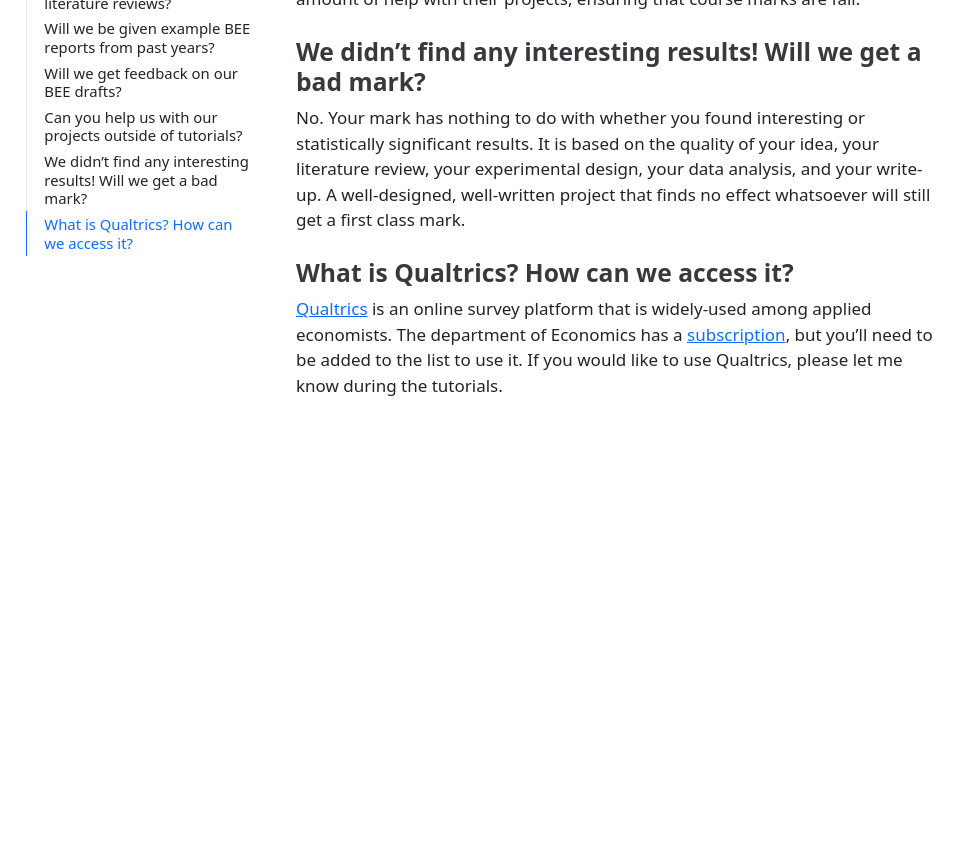
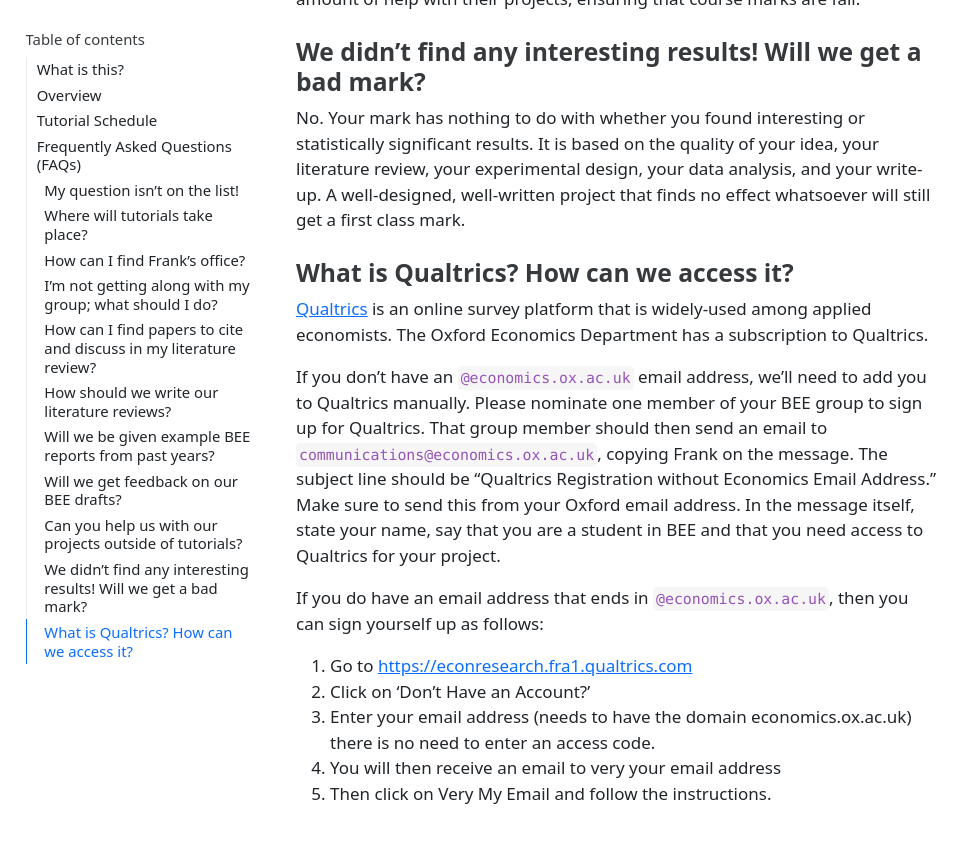
Before and after one commit to fditraglia/fditraglia.github.io, a Jekyll site: the page BEE.html, which Jekyll copies as it is, in a window 1280 px wide and 900 px high, scrolled down 4709 px. Shown: the top 843 px of the window, without its empty margins (0-973 px from the left). Built offline with Jekyll 4.4.1, drawn with Linux system fonts in a browser that asks for light colours; before the commit the page ends 5201 px from its top, so only the background shows below that; some of the changed text lies outside the part shown.

Commit message:
add qualtrics details for BEE

```diff
--- a/BEE.html
+++ b/BEE.html
@@ -7,7 +7,7 @@
 <meta name="viewport" content="width=device-width, initial-scale=1.0, user-scalable=yes">
 
 <meta name="author" content="Francis J. DiTraglia">
-<meta name="dcterms.date" content="2023-11-02">
+<meta name="dcterms.date" content="2023-11-08">
 
 <title>Behavioral and Experimental Economics Tutorials</title>
 <style>
@@ -3025,7 +3025,7 @@
     <div>
     <div class="quarto-title-meta-heading">Published</div>
     <div class="quarto-title-meta-contents">
-      <p class="date">November 2, 2023</p>
+      <p class="date">November 8, 2023</p>
     </div>
   </div>
 
@@ -3115,7 +3115,16 @@
 </section>
 <section id="what-is-qualtrics-how-can-we-access-it" class="level3">
 <h3 class="anchored" data-anchor-id="what-is-qualtrics-how-can-we-access-it">What is Qualtrics? How can we access it?</h3>
-<p><a href="https://researchdata.ox.ac.uk/qualtrics">Qualtrics</a> is an online survey platform that is widely-used among applied economists. The department of Economics has a <a href="https://econresearch.fra1.qualtrics.com">subscription</a>, but you’ll need to be added to the list to use it. If you would like to use Qualtrics, please let me know during the tutorials.</p>
+<p><a href="https://researchdata.ox.ac.uk/qualtrics">Qualtrics</a> is an online survey platform that is widely-used among applied economists. The Oxford Economics Department has a subscription to Qualtrics.</p>
+<p>If you don’t have an <code>@economics.ox.ac.uk</code> email address, we’ll need to add you to Qualtrics manually. Please nominate one member of your BEE group to sign up for Qualtrics. That group member should then send an email to <code>communications@economics.ox.ac.uk</code>, copying Frank on the message. The subject line should be “Qualtrics Registration without Economics Email Address.” Make sure to send this from your Oxford email address. In the message itself, state your name, say that you are a student in BEE and that you need access to Qualtrics for your project.</p>
+<p>If you do have an email address that ends in <code>@economics.ox.ac.uk</code>, then you can sign yourself up as follows:</p>
+<ol type="1">
+<li>Go to <a href="https://econresearch.fra1.qualtrics.com" class="uri">https://econresearch.fra1.qualtrics.com</a></li>
+<li>Click on ‘Don’t Have an Account?’</li>
+<li>Enter your email address (needs to have the domain economics.ox.ac.uk) there is no need to enter an access code.</li>
+<li>You will then receive an email to very your email address</li>
+<li>Then click on Very My Email and follow the instructions.</li>
+</ol>
 </section>
 </section>
 
```
